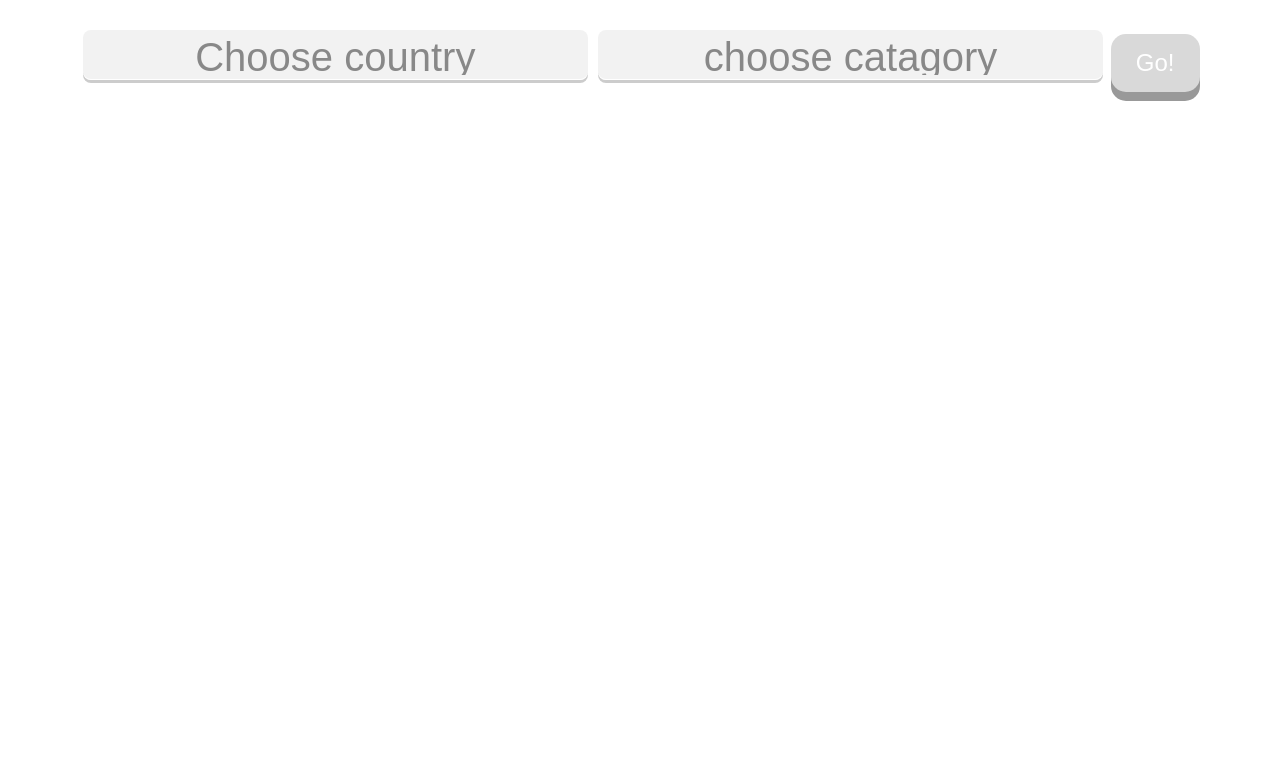
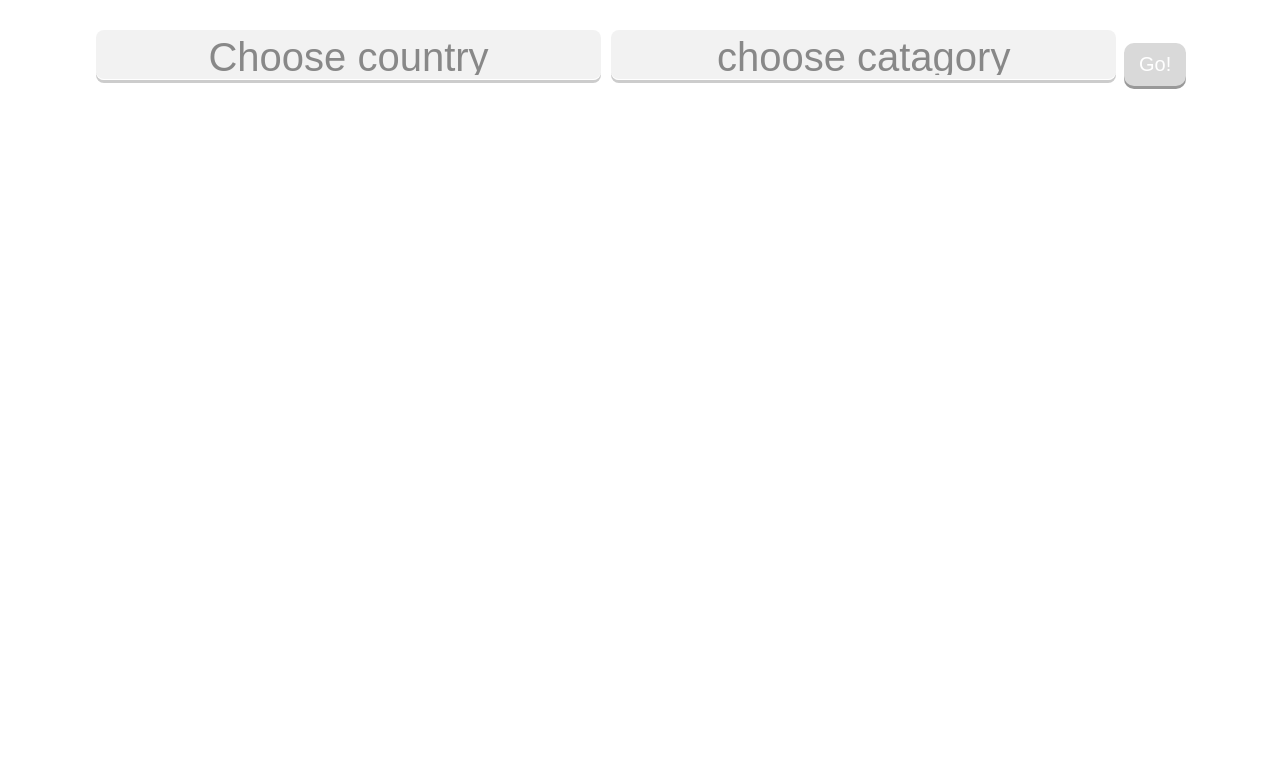
Before and after one commit to tawfiknasser/week5Project, a website: page public/index.html in a window 1280 px wide. Shown: the part 42-800 px from the top of the page. Drawn offline with Linux system fonts and the light colour scheme; no server answers.

Commit message:
#14 shadow decrease

```diff
--- a/public/style.css
+++ b/public/style.css
@@ -26,10 +26,10 @@ body {
 .topDown {
   margin-top: 70px;
 }
-.button{
+.button {
   display: inline-block;
-padding: 15px 25px;
-font-size: 24px;
+  padding: 10px 15px;
+  font-size: 20px;
   cursor: pointer;
   text-align: center;
   text-decoration: none;
@@ -37,14 +37,16 @@ outline: none;
   color: #fff;
   background-color: #d9d9d9;
   border: none;
-border-radius: 15px;
-box-shadow: 0 9px #999;
+  border-radius: 10px;
+  box-shadow: 0 3px #999;
 }
 
-.button:hover {background-color:  #808080}
+.button:hover {
+  background-color: #808080;
+}
 
 .button:active {
-  background-color:  #d9d9d9;
+  background-color: #d9d9d9;
   box-shadow: 0 5px #666;
   transform: translateY(4px);
 }
@@ -53,7 +55,6 @@ box-shadow: 0 9px #999;
 }
 
 .flex-container {
-
   display: flex;
   justify-content: center;
   flex-wrap: wrap;
```
Lines whose indentation alone changed are shown as unchanged.
